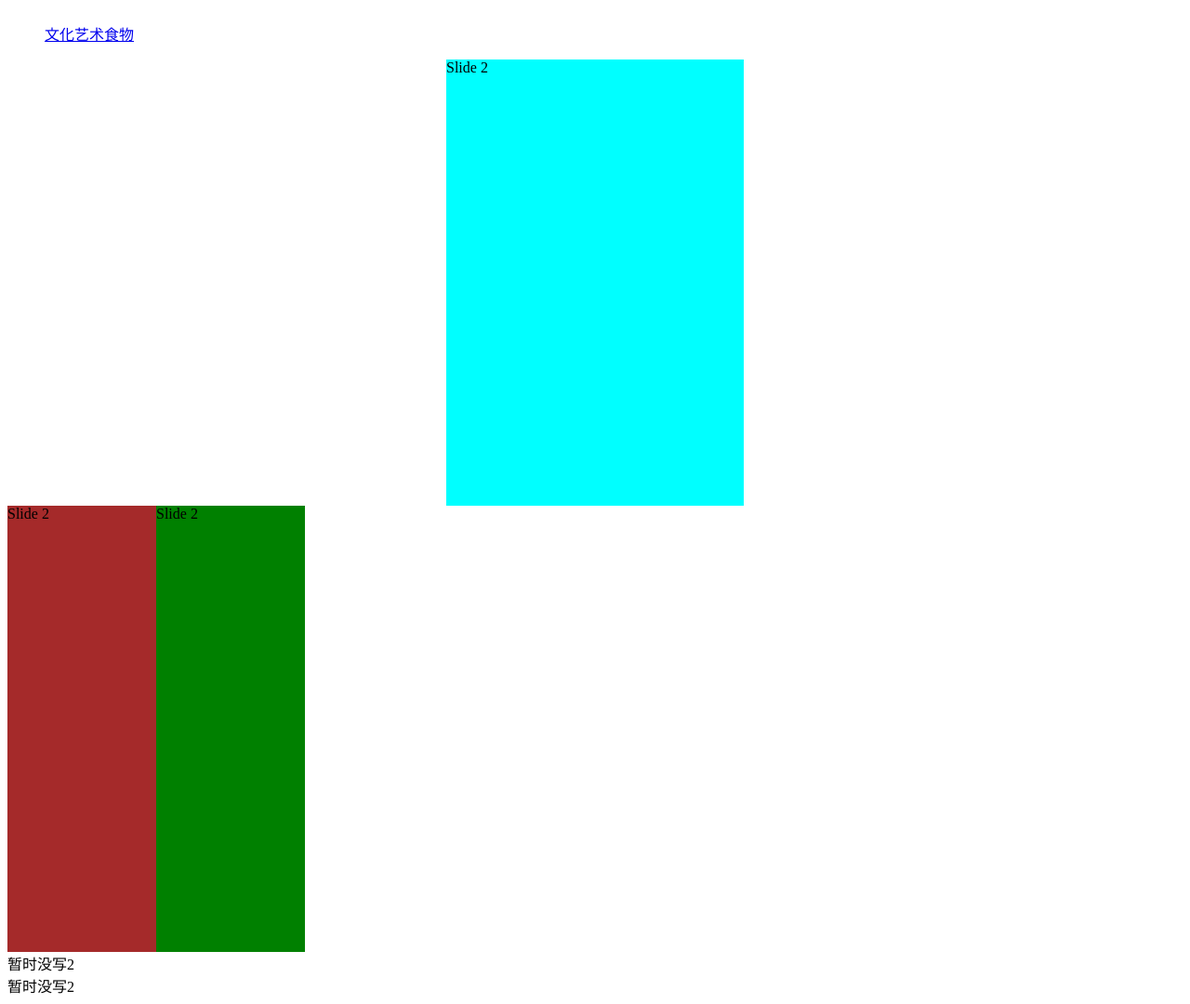
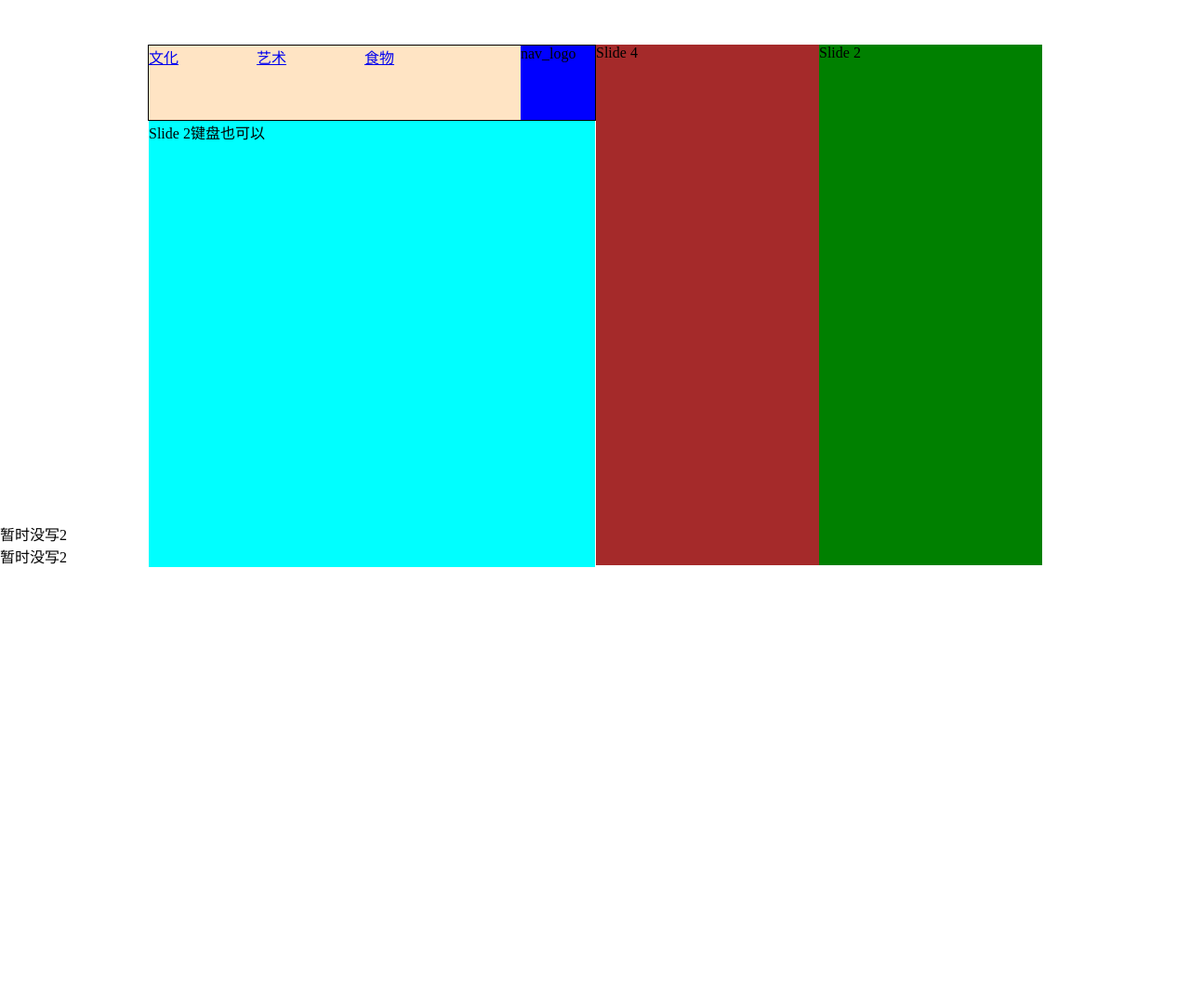
Before and after one commit to FaceRollKeyboard/FaceRollKeyboard.github.io, a plain HTML site: page index.html in a window 1280 px wide. Shown: the whole page at 93% size. After the commit the page ends 800 px from the top, so only its background shows below. Drawn offline with Linux system fonts and the light colour scheme.

Commit message:
文化布局页面完成

```diff
--- a/css/index.css
+++ b/css/index.css
@@ -20,47 +20,63 @@
 :target{
     display: block
 } */
+*{
+    margin: 0;
+}
 
 .swiper-cul {
-    margin: 0 auto;
-    width: 100%;
-    height: 100%
-    /* display: flex; */
-    /* justify-content: center; */
+    /* margin: 0 auto; */
+    position: relative;
+    top:3rem;
+    display: flex;
+    justify-content: center;
+    flex-wrap:wrap;
+    /* align-items:center; */
 
 }
-.nav_and_text {
-    display: flex;
-    flex-direction: column;
-    justify-content: center;
-}
-nav {
-    width: 20rem;
+#nav {
+    width: 30rem;
+    height: 5rem;
+    border: 0.01px solid;
+    background-color: bisque;
 
 }
-nav ul {
-    list-style: none;
-    display: flex;
+
+#nav a {
+    display: inline-block;
+    height: 5rem;
+    width: 7rem
+}
+
+#nav #nav_logo {
+    height:5rem;
+    width:5rem;
+    float: right;
+    background-color: blue
 }
 #cul {
-    width: 20rem;
+
+    width: 30rem;
     height: 30rem;
     background-color: aqua;
 }
+
 .img1_and_img2 {
+    width: 30rem;
+    padding: 0;
     display: flex;
+
 }
 #cul-img1 {
-    margin: 0px;
-    width: 10rem;
-    height: 30rem;
+
+    width: 15rem;
+    height: 35rem;
     background-color: brown
 }
+#cul-img2 {
 
-#cul-img2 {
-    margin: 0px;
-    width: 10rem;
-    height: 30rem;
+    width: 15rem;
+    height: 35rem;
     background-color: green
 }
 
--- a/index.html
+++ b/index.html
@@ -19,20 +19,21 @@
 
         <script src="script/swiper.min.js"></script>
 
-        <div class="swiper-cul swiper-div" id="div-cul">
+        <div class="swiper-cul" id="div-cul">
             <div class="nav_and_text">
-                <nav>
-                    <ul>
-                        <li><a href="#div-cul">文化</a></li>
-                        <li><a href="#div-art">艺术</a></li>
-                        <li><a href="#div-food">食物</a></li>
-                    </ul>
-                </nav>
+                <div id="nav">
+                    <a href="#div-cul">文化</a>
+                    <a href="#div-art">艺术</a>
+                    <a href="#div-food">食物</a>
+                    <div id="nav_logo">nav_logo</div>
+                </div>
                 <div class="swiper-container" id="cul">
                     <div class="swiper-wrapper">
-                        <div class="swiper-slide">Slide 1</div>
-                        <div class="swiper-slide">Slide 2</div>
+                        <div class="swiper-slide">Slide 1可以鼠标滚动</div>
+                        <div class="swiper-slide">Slide 2键盘也可以</div>
                         <div class="swiper-slide">Slide 3</div>
+                        <div class="swiper-slide">Slide 4</div>
+                        <div class="swiper-slide">Slide 5</div>
                     </div>
                 </div>
             </div>
@@ -42,6 +43,8 @@
                         <div class="swiper-slide">Slide 1</div>
                         <div class="swiper-slide">Slide 2</div>
                         <div class="swiper-slide">Slide 3</div>
+                        <div class="swiper-slide">Slide 4</div>
+                        <div class="swiper-slide">Slide 5</div>
                     </div>
                 </div>
                 <div class="swiper-container" id="cul-img2">
@@ -49,6 +52,8 @@
                         <div class="swiper-slide">Slide 1</div>
                         <div class="swiper-slide">Slide 2</div>
                         <div class="swiper-slide">Slide 3</div>
+                        <div class="swiper-slide">Slide 4</div>
+                        <div class="swiper-slide">Slide 5</div>
                     </div>
                 </div>
             </div>
@@ -65,6 +70,12 @@
             // observeParents:true,
             direction: 'vertical', // 垂直切换选项
             loop: true, // 循环模式选项
+            mousewheel: true,
+            speed:1000,
+            keyboard: {
+                enabled: true,
+                onlyInViewport: true,
+            },
             // autoplay:true,
             autoplay: {
                 delay: 3800,
@@ -85,7 +96,8 @@
             loop: true, // 循环模式选项
             controller:{
                 // control:[swiper_cul,swiper_cul_img2],
-                control:swiper_cul_img2
+                control:swiper_cul_img2,
+                inverse :true,
             },
 
         });
```
